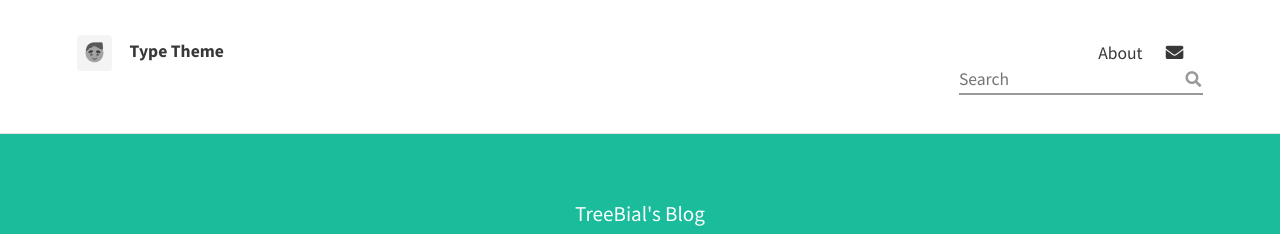
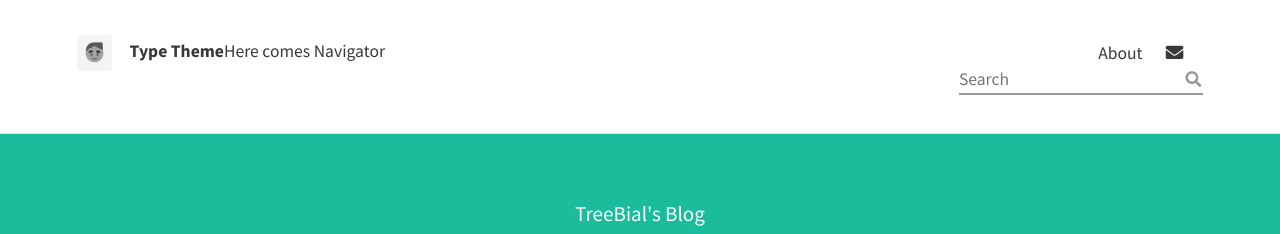
Before and after one commit to lastvirgo266/treebial.github.io, a Jekyll site: the page built from index.html, in a window 1280 px wide. Shown: the top 234 px of the page. Built offline with Jekyll 4.4.1, drawn with Linux system fonts in a browser that asks for light colours; nearby versions of some CDN libraries; the list of posts is cut into pages by our own code.

Commit message:
Update header.html

```diff
--- a/_includes/header.html
+++ b/_includes/header.html
@@ -45,5 +45,5 @@
             {% endif %}
 		</ul>
 	</nav>
-
+	<p> Here comes Navigator </p>
 </header>
```
